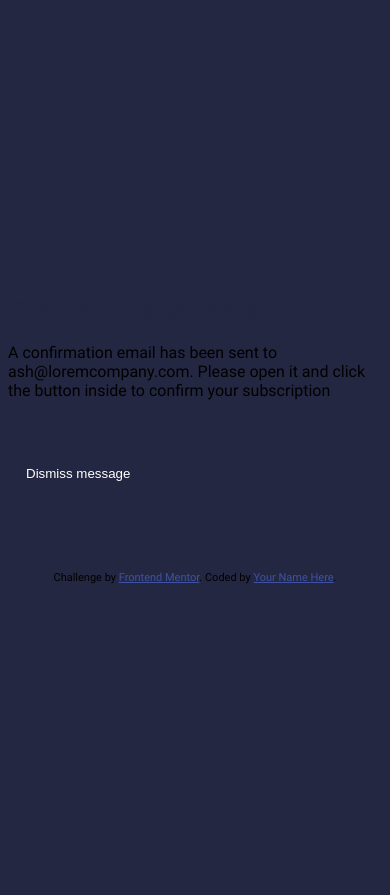
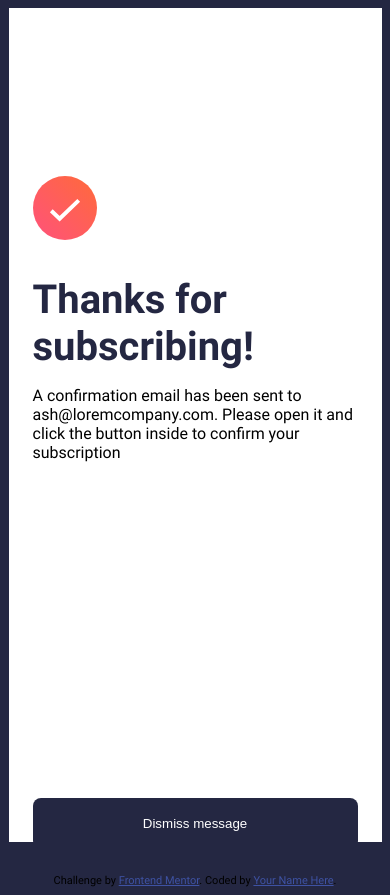
Before and after one commit to JeydenJ/NewsLetter, a plain HTML site: page index.html in a window 390 px wide. Both pictures are taken after typing "name@example.com" into the empty fields and a click on the button "Subscribe to monthly newsletter". Before the commit the page ends 860 px from the top, so only its background shows below. Drawn offline with Linux system fonts and the light colour scheme.

Commit message:
added thank you page css

```diff
--- a/index.html
+++ b/index.html
@@ -17,7 +17,6 @@
   <div class="content-container">
     <h2 id="stay-updated-header">Stay updated!</h2>
       <p>Join 60,000+ product managers receiving monthly updates on:</p>
-
       <ul>
         <li>Product discovery and building what matters</li>
         <li>Measuring to ensure updates are a success</li>
@@ -29,18 +28,20 @@
       </div>
         <input placeholder="email@company.com" id="userEmail"></input>
         <button type="submit" id="subscribe-button">Subscribe to monthly newsletter</button>
-
     </div>
   </form>
-
   <div id="thankYouCard" class="hidden">
-    <h2 id="thankyou-card-header">Thanks for subscribing!</h2>
-      <p>A confirmation email has been sent to ash@loremcompany.com.
+    <div id="thankyou-container">
+      <img class="success-image" src="/assets/images/icon-success.svg" alt="">
+      <div class="thankyou-content">
+      <h2 id="thankyou-card-header">Thanks for subscribing!</h2>
+        <p>A confirmation email has been sent to ash@loremcompany.com.
         Please open it and click the button inside to confirm your subscription
-      </p>
-    <button id="dismiss-button" onclick="dismissThankYouCard()">Dismiss message</button>
+        </p>
+      <button id="dismiss-button" onclick="dismissThankYouCard()">Dismiss message</button>
+      </div>
+    </div>
   </div>
-
   <div class="attribution">
     Challenge by <a href="https://www.frontendmentor.io?ref=challenge" target="_blank">Frontend Mentor</a>.
     Coded by <a href="#">Your Name Here</a>.
--- a/style.css
+++ b/style.css
@@ -69,6 +69,16 @@ button:hover {
     flex-direction: column;
     justify-content: center;
 }
+.thankyou-content{
+    flex: 1;
+    display: flex;
+    flex-direction: column;
+    padding-top: 2rem;
+}
+.success-image{
+    width: 3rem;
+    height: 3rem;
+}
 
 #stayUpdatedCard{
     display: flex;
@@ -85,6 +95,21 @@ button:hover {
 #stayUpdatedCard.hidden{
     display: none;
 }
+#thankYouCard{
+    display: flex;
+    flex-direction: column;
+    max-width: 22.5rem;
+    max-height: 22.5rem;
+    padding: 3rem;
+    padding-bottom: 4rem;
+    background-color: var(--White);
+    border-radius: 2rem;
+}
+#thankyou-card-header{
+    margin: 0;
+    font-size: 2.5rem;
+}
+
 #thankYouCard.hidden{
     display: none;
 }
@@ -171,4 +196,25 @@ li{
     button{
         margin-bottom: 2.5rem;
     }
+@media screen and (max-width:425px){
+    #thankYouCard{
+        max-width: 20.3125rem;
+        min-height: calc(95vh - 1rem);
+        border-radius: 0rem;
+        padding: 1.5rem;
+    }
+    #thankyou-container{
+        margin-top: 9rem;
+    }
+
+    #dismiss-button{
+        margin-top: 20rem;
+        margin-bottom: 0rem;
+    }
+    .success-image{
+        width: 4rem;
+        height: 4rem;
+    }
 }
+
+}
```
